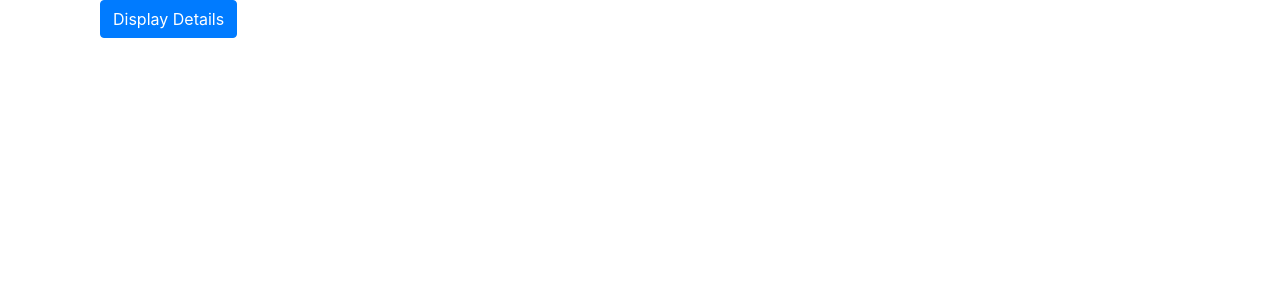
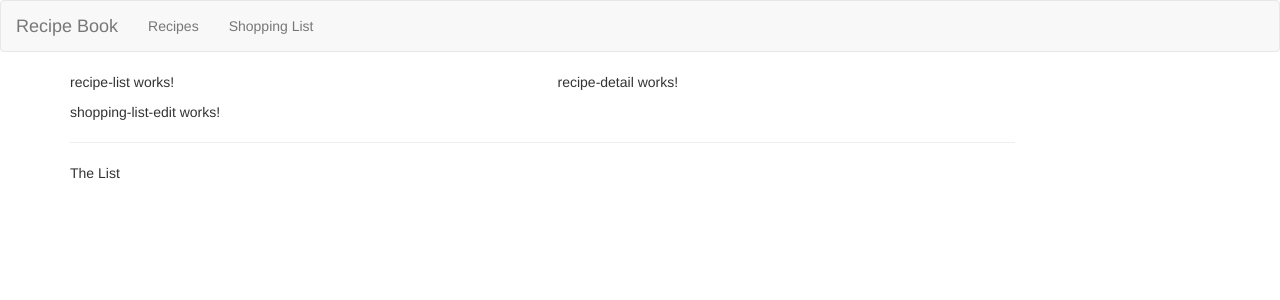
Before and after one commit to jwheel95/ang-learn, an Angular app: page / in a window 1280 px wide. Shown: the top 300 px of the page. Built offline with nearby package versions, Linux system fonts and the light colour scheme.

Commit message:
basic header component

```diff
--- a/package.json
+++ b/package.json
@@ -19,7 +19,7 @@
     "@angular/platform-browser": "~7.2.0",
     "@angular/platform-browser-dynamic": "~7.2.0",
     "@angular/router": "~7.2.0",
-    "bootstrap": "^4.3.1",
+    "bootstrap": "^3.4.1",
     "core-js": "^2.5.4",
     "jquery": "^1.9.1",
     "popper.js": "^1.14.7",
--- a/src/app/app.component.html
+++ b/src/app/app.component.html
@@ -1,3 +1,5 @@
+<app-header></app-header>
 <div class="container">
-    <app-assignment3></app-assignment3>
+    <app-recipes></app-recipes>
+    <app-shopping-list></app-shopping-list>
 </div>
--- a/src/app/header/header.component.html
+++ b/src/app/header/header.component.html
@@ -1,3 +1,21 @@
-<p>
-  header works!
-</p>
+<nav class="navbar navbar-default">
+  <div class="container-fluid">
+    <div class="navbar-header">
+      <a href="#" class="navbar-brand">Recipe Book</a>
+    </div>
+    <div class="collapse navbar-collapse">
+      <ul class="nav navbar-nav">
+        <li><a href="#">Recipes</a></li>
+        <li><a href="#">Shopping List</a></li>
+      </ul>
+      <ul class="nav navbar-nav navbar-right">
+        <li class="dropdown">
+          <ul class="dropdown-menu">
+            <li><a href="#">Save Data</a></li>
+            <li><a href="#">Fetch Data</a></li>
+          </ul>
+        </li>
+      </ul>
+    </div>
+  </div>
+</nav>
--- a/src/app/recipes/recipes.component.html
+++ b/src/app/recipes/recipes.component.html
@@ -1,3 +1,8 @@
-<p>
-  recipes works!
-</p>
+<div class="row">
+  <div class="col-md-5">
+    <app-recipe-list></app-recipe-list>
+  </div>
+  <div class="col-md-7">
+    <app-recipe-detail></app-recipe-detail>
+  </div>
+</div>
--- a/src/app/shopping-list/shopping-list.component.html
+++ b/src/app/shopping-list/shopping-list.component.html
@@ -1,3 +1,7 @@
-<p>
-  shopping-list works!
-</p>
+<div class="row">
+  <div class="col-xs-10">
+    <app-shopping-list-edit></app-shopping-list-edit>
+    <hr>
+    <p>The List</p>
+  </div>
+</div>
```
Also changed, not shown: 1 other file (tests, documents, lock files or other folders).
